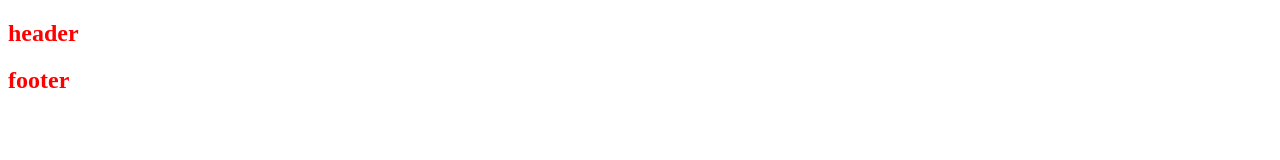
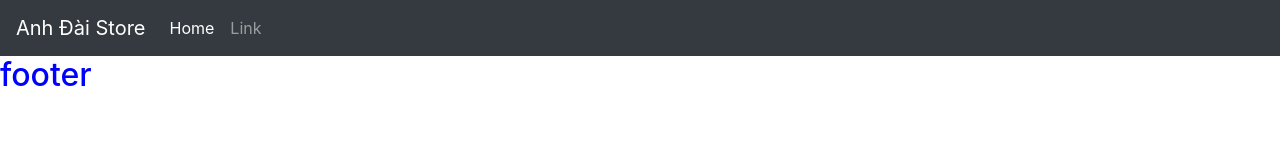
Before and after one commit to lekhacanhdai/NodeJS_Tutorial, a website: page src/resources/views/layouts/main.html in a window 1280 px wide. Drawn offline with nearby package versions, Linux system fonts and the light colour scheme; files that its build step writes are made by us from their sources.

Commit message:
remover app.css

```diff
--- /dev/null
+++ b/nodemon.json
@@ -0,0 +1,3 @@
+{
+    "ext" : "js json"
+}
--- a/src/resources/scss/_variables.scss
+++ b/src/resources/scss/_variables.scss
@@ -1 +1 @@
-$red-color : red;
+$red-color : blue;
--- a/src/resources/views/layouts/main.html
+++ b/src/resources/views/layouts/main.html
@@ -3,6 +3,8 @@
 <head>
     <meta charset="utf-8">
     <title>Example App - Home</title>
+    <link rel="stylesheet" href="https://maxcdn.bootstrapcdn.com/bootstrap/4.0.0/css/bootstrap.min.css"
+    integrity="sha384-Gn5384xqQ1aoWXA+058RXPxPg6fy4IWvTNh0E263XmFcJlSAwiGgFAW/dAiS6JXm" crossorigin="anonymous">
     <link rel="stylesheet" href="/css/app.css">
 </head>
 <body>
@@ -17,5 +19,8 @@
             {{> footer}}
         </footer>
     </div>
+    <script src="https://code.jquery.com/jquery-3.2.1.slim.min.js" integrity="sha384-KJ3o2DKtIkvYIK3UENzmM7KCkRr/rE9/Qpg6aAZGJwFDMVNA/GpGFF93hXpG5KkN" crossorigin="anonymous"></script>
+    <script src="https://cdnjs.cloudflare.com/ajax/libs/popper.js/1.12.9/umd/popper.min.js" integrity="sha384-ApNbgh9B+Y1QKtv3Rn7W3mgPxhU9K/ScQsAP7hUibX39j7fakFPskvXusvfa0b4Q" crossorigin="anonymous"></script>
+    <script src="https://maxcdn.bootstrapcdn.com/bootstrap/4.0.0/js/bootstrap.min.js" integrity="sha384-JZR6Spejh4U02d8jOt6vLEHfe/JQGiRRSQQxSfFWpi1MquVdAyjUar5+76PVCmYl" crossorigin="anonymous"></script>
 </body>
 </html>
--- a/src/resources/views/partials/header.html
+++ b/src/resources/views/partials/header.html
@@ -1 +1,16 @@
-<h2>header</h2>
+<nav class="navbar navbar-expand-lg navbar-dark bg-dark">
+    <a class="navbar-brand" href="#">Anh Đài Store</a>
+    <button class="navbar-toggler" type="button" data-toggle="collapse" data-target="#navbarSupportedContent" aria-controls="navbarSupportedContent" aria-expanded="false" aria-label="Toggle navigation">
+      <span class="navbar-toggler-icon"></span>
+    </button>
+
+    <div class="collapse navbar-collapse" id="navbarSupportedContent">
+      <ul class="navbar-nav mr-auto">
+        <li class="nav-item active">
+          <a class="nav-link" href="#">Home <span class="sr-only">(current)</span></a>
+        </li>
+        <li class="nav-item">
+          <a class="nav-link" href="#">Link</a>
+        </li>
+    </div>
+  </nav>
```
Also changed, not shown: src/public/css/app.css, 1 other file.
